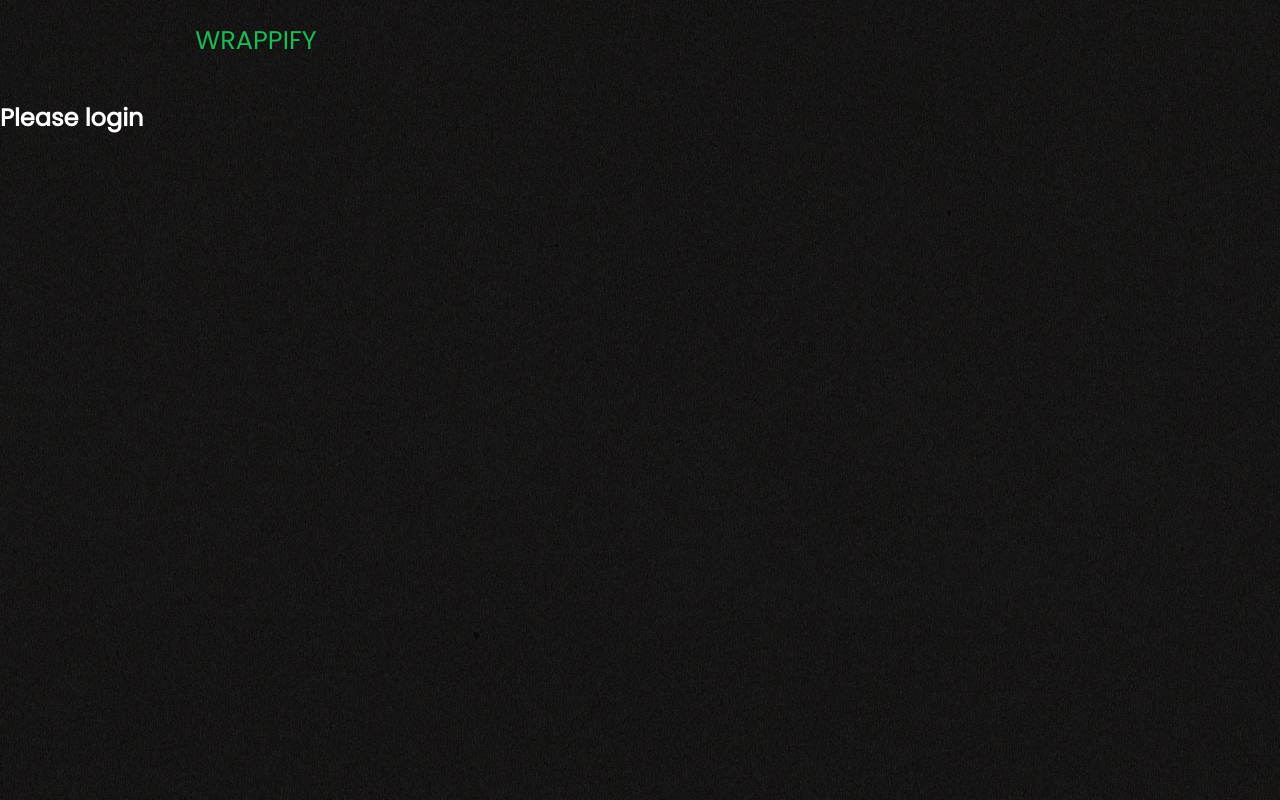
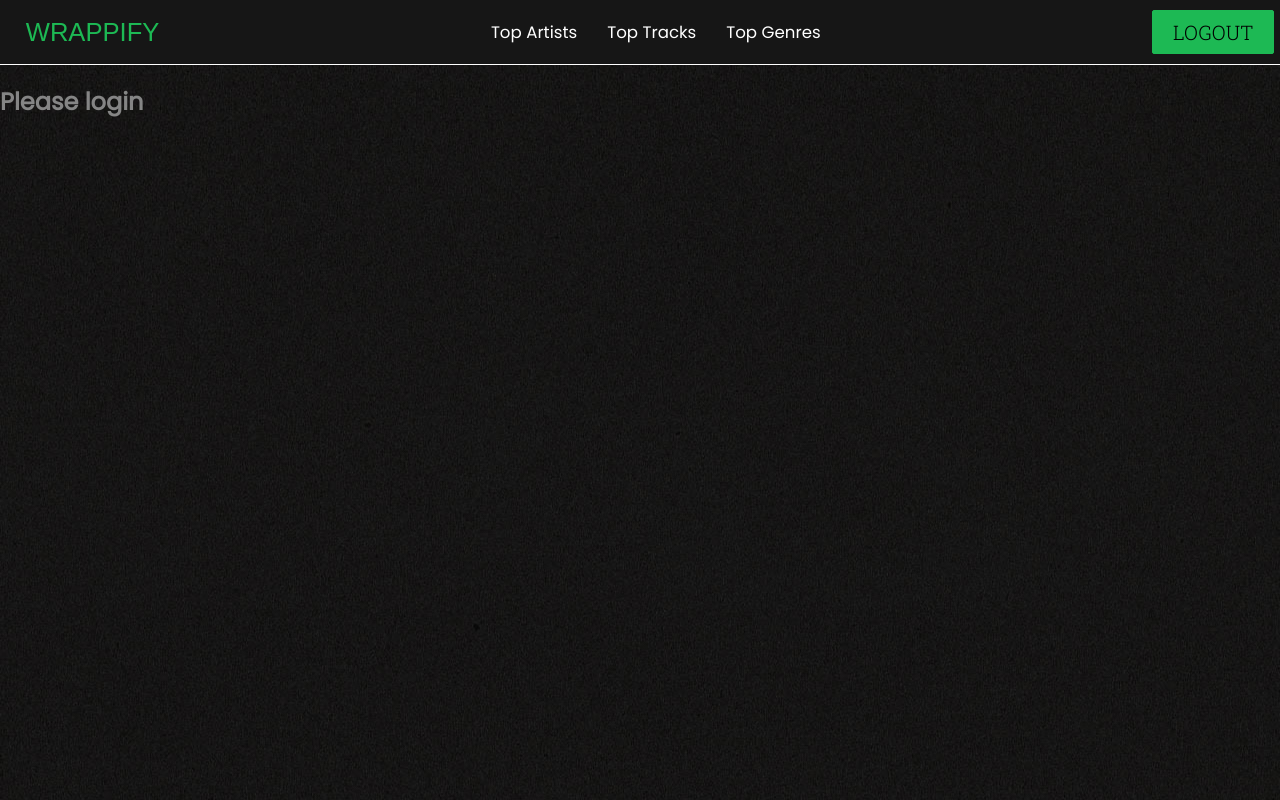
Before and after one commit to BakarCodes/Wrappify, a React (Create React App) app in the folder wrappify/: page /home in a window 1280 px wide. Built offline with nearby package versions, Linux system fonts and the light colour scheme.

Commit message:
Frontend update

```diff
--- a/wrappify/src/Components/Button.css
+++ b/wrappify/src/Components/Button.css
@@ -1,12 +1,13 @@
-
+@import url('https://fonts.googleapis.com/css2?family=Roboto+Slab:wght@300&display=swap');
 
 :root{
-    --primary:rgb(241,191,1);
+    --primary:#1DB954;
 }
 
 .btn{
+    font-family: 'Roboto Slab', serif;
     font-weight: 500;
-    padding: 8px 20px;
+    padding: 10px 10px;
     border-radius: 2px;
     outline: none;
     border: 1px rgba(0, 0, 0, 0.322);
--- a/wrappify/src/Components/Navbar.css
+++ b/wrappify/src/Components/Navbar.css
@@ -1,43 +1,51 @@
+@import url('https://fonts.googleapis.com/css2?family=DM+Sans:wght@1000&display=swap');
 
 
 .navbar {
-    background: #00000000;
-    height: 10vh;
+  background: #161616;
+  height: 8vh;
   display: grid;
-    justify-content: center;
-    align-items: center;
-    font-size: 1.2vw;
+  font-size: 1.3vw;
   position: sticky;
-
   z-index: 999;
-    /*box-shadow: 1px 0px 0px 1px rgba(255, 255, 255, 1);*/
+  box-shadow: 1px 0px 0px 1px rgba(255, 255, 255, 1);
 
 }
 
+.navbar-buttons {
+  display: flex;
+
+  gap: 30px;
+}
+
 .navbar-container {
+  gap: 40vh;
   display: flex;
-    justify-content: center;
+  justify-content:space-around; /* Change to space-between */
   align-items: center;
 }
 
 .navbar-logo {
   color: #1DB954;
-    justify-self: start;
+  font-family: 'DM Sans', sans-serif;
   cursor: pointer;
   text-decoration: none;
   font-size: 2vw;
-    margin-right: 60vw;
+  margin-left: 20px; /* Add margin on the left */
 }
 
+.navbar-logout {
+  margin-right: 20px;
+  /* Remove the flex and justify-content properties */
+}
+
+/* Center the three top buttons in the navbar */
 .nav-menu {
-    display: grid;
-    grid-template-columns: repeat(3, auto);
-    grid-gap: 0px;
+  display: flex;
+  justify-content: center; /* Change to center */
   list-style: none;
   text-align: right;
-    /*width: 60vw;*/
-    justify-content: end;
-
+  align-items: center; /* Add align-items property */
 }
 
   .nav-item {
@@ -62,6 +70,7 @@
   }
 
   .nav-links:hover,a:hover {
+    border-bottom: 2px solid #1DB954 ;
     color: #1DB954;
     transition: all 0.1s ease-out;
 
--- a/wrappify/src/Components/Navbar.js
+++ b/wrappify/src/Components/Navbar.js
@@ -1,12 +1,34 @@
 import React, {useState, useEffect} from 'react'
-import {Link} from 'react-router-dom'
+import {Link} from 'react-router-dom';
+import { useNavigate } from 'react-router-dom';
 import { Button } from './Button';
 import './Navbar.css'
 
 
 
 
-function Navbar() {
+
+function Navbar({ onLogout, onTopArtists, onTopTracks, onTopGenres }) {
+    const navigate = useNavigate(); // initialize useNavigate
+
+    const handleLogout = () => {
+      onLogout(); // Call the logout function passed from the parent component (Home)
+      navigate('/'); // Redirect the user to the landing page after logout
+    };
+
+    const handleTopArtists = () => {
+        onTopArtists(); // Call the function passed from the parent component (Home) to get top artists
+      };
+
+      const handleTopTracks = () => {
+        onTopTracks(); // Call the function passed from the parent component (Home) to get top tracks
+      };
+
+      const handleTopGenres = () => {
+        onTopGenres(); // Call the function passed from the parent component (Home) to get top genres
+      };
+
+
     const [click, setClick] = useState(false);
 
     const [button, setButton] = useState(true)
@@ -36,6 +58,25 @@ function Navbar() {
             <Link to="/" className="navbar-logo" onClick={closeMobileMenu}>
                 WRAPPIFY
             </Link>
+            <div className="navbar-buttons">
+                {button && (
+                    <>
+                    <Link className="navbar__button" onClick={handleTopArtists}>
+                        Top Artists
+                    </Link>
+                    <Link className="navbar__button" onClick={handleTopTracks}>
+                        Top Tracks
+                    </Link>
+                    <Link className="navbar__button" onClick={handleTopGenres}>
+                        Top Genres
+                    </Link>
+                    </>
+                )}
+            </div>
+            <Button className="navbar-logout" onClick={handleLogout}>
+                LOGOUT
+            </Button>
+
         </div>
     </nav>
   )
--- a/wrappify/src/Components/Pages/Home.css
+++ b/wrappify/src/Components/Pages/Home.css
@@ -1,9 +1,10 @@
 @import url("https://fonts.googleapis.com/css2?family=Poppins&display=swap");
 @import url('https://fonts.googleapis.com/css2?family=Comfortaa&display=swap');
 @import url('https://fonts.googleapis.com/css2?family=Roboto+Slab:wght@300&display=swap');
+@import url('https://fonts.googleapis.com/css2?family=DM+Sans:wght@1000&display=swap');
 
 body {
-    color: #ffffff;
+    color: #858585;
     background-image: url("../Images/background.jpg"); /* Replace "path/to/grainy.jpg" with the actual path to your image */
     background-position: center;
     font-family: "Poppins", sans-serif;
@@ -30,12 +31,15 @@ body {
 }
 .outline {
     border: 2px solid white;
-    box-shadow: 4px 4px rgb(10, 122, 0);
     margin-top: 3%;
     text-align: right;
     width: 100%;
     display: grid;
     grid-template-columns: 5fr 1fr; /* Two equal-width columns */
+}
+
+.section1{
+    margin-top: -3%;
 }
 
 .info {
@@ -70,14 +74,21 @@ body {
 
 }
 .trackName {
+    color: white;
     font-size: 2vw;
 }
 
 .artistName {
     font-family: 'Roboto Slab', serif;
-
     color: grey;
     font-size: 2vw;
+
+}
+
+.artistOnly {
+    font-family: 'Roboto Slab', serif;
+    color: rgb(254, 254, 254);
+    font-size: 3vw;
 
 }
 
@@ -95,9 +106,30 @@ body {
     flex-direction: column;
     align-items: right;
     width: 100%;
+    border-left: 2px solid white;
+}
+
+.artistImage{
+    display: flex;
+    flex-direction: column;
+    align-items: right;
+    width: 100%;
+    border-left: 2px solid white;
+}
+
+.artistImg{
+    display: flex;
+    flex-direction: column;
+    align-items: right;
+    width: 100%;
+    min-height: 200px;
+    max-height: 200px;
+
+
 }
 
 .albumImg {
+
     width: 100%;
 
  /* Adjust the height of the image as needed */
@@ -105,12 +137,13 @@ body {
 }
 
 .selections{
-    color: white;
     width: 100%;
     display: grid;
+    margin-top: 3%;
 }
 .menu{
-    justify-content: center;
+    height: 30px;
+    justify-content: start;
     align-items: center;
     display: flex;
     gap: 2px;
@@ -118,24 +151,39 @@ body {
 
 
 
-.topGenreButton, .topTrackButton,.topArtistButton, .duration{
-    width: 100%;
+.duration{
+    font-size: 2.2vh;
+    font-family: 'DM Sans', sans-serif;
+    border-top-left-radius: 10px;
+    padding: 2px 10px;
+    width: 20%;
     height: 100%;
-    background-color: #ffffff;
+    background-color: #1DB954;
 }
+
+.playlist{
+    font-size: 2.2vh;
+    font-family: 'DM Sans', sans-serif;
+    border: none;
+    background-color: #1DB954;
+    height: 30px;
+    width: 150px;
+}
+
 
 
   .links{
   }
+  .spotify-link{
 
+  }
   .spotify-button {
-    text-align: left;
-    font-size: 2.5vh;
+    text-align: center;
+
+    font-size: 2.7vh;
     display: flex;
-    justify-content: flex-end;
     width: 100%;
     align-items: center;
-    text-decoration: none;
     color: rgb(0, 0, 0);
     background-color: #1DB954;
     transition: background-color 0.2s ease;
--- a/wrappify/src/Components/Pages/Home.js
+++ b/wrappify/src/Components/Pages/Home.js
@@ -8,13 +8,11 @@ import logo from '../Images/Spotify-logo.png';
 
 function Home({setToken}) {
     const navigate = useNavigate(); // initialize useNavigate
-
     const logout = () => {
         window.localStorage.removeItem("token"); // remove the token from localStorage
         setToken(null); // remove the token from the app's state
         navigate('/'); // redirect the user to the landing page
     }
-
 
     console.log("Home page rendered");
 
@@ -153,9 +151,12 @@ function Home({setToken}) {
           <div className='image-container'>
             <div className='image'>
                 {track.album.images.length ? <img className='albumImg' src={track.album.images[0].url} alt="" /> : <div>No Image</div>}
-                    <a href={`https://open.spotify.com/track/${track.id}`} target="_blank" rel="noreferrer" className='spotify-button'>PLAY TRACK
+                <div className='spotify-link'>
+                    <a href={`https://open.spotify.com/track/${track.id}`} target="_blank" rel="noreferrer" className='spotify-button'>
                                 <img src={logo} alt="Spotify Logo" className="spotify-logo" />
+                                OPEN TRACK
                     </a>
+                </div>
             </div>
           </div>
         </div>
@@ -175,18 +176,21 @@ const renderArtists = () => {
               <div className='ranking'>
                 {`${index + 1}`}
               </div>
-              <div className='artistName'>
+              <div className='firstRow'>
+                <div className='description'>
+                    <div className='artistOnly'>
                         {artist.name}
                     </div>
-              <div className='links'>
-
                 </div>
               </div>
-              <div className='image'>
-                  {artist.images.length ? <img className='albumImg' src={artist.images[0].url} alt=""/> : <div>No Image</div>}
+              </div>
+              <div className='image-container'>
+                <div className='artistImage'>
+                    {artist.images.length ? <img className='artistImg' src={artist.images[0].url} alt=""/> : <div>No Image</div>}
                     <a href={`https://open.spotify.com/artist/${artist.id}`} target="_blank" rel="noreferrer" className='spotify-button'>
                         <img src={logo} alt="Spotify Logo" className="spotify-logo" /> View Artist
                     </a>
+                </div>
               </div>
 
             </div>
@@ -207,9 +211,26 @@ const renderGenres = () => {
     ))
 }
 
+const handleTopArtists = async () => {
+    await getTopArtists();
+  };
+
+  const handleTopTracks = async () => {
+    await getTopTracks();
+  };
+
+  const handleTopGenres = async () => {
+    await getTopGenres();
+  };
+
 return (
     <div>
-    <Navbar/>
+    <Navbar
+        onTopArtists={handleTopArtists}
+        onTopTracks={handleTopTracks}
+        onTopGenres={handleTopGenres}
+        onLogout={logout}
+        />
       <section class="three">
         <div className='image-grid'>
           {token ? (
@@ -228,20 +249,19 @@ return (
                             <option value="medium_term">6 Months</option>
                             <option value="long_term">Yearly</option>
                         </select>
-                        <button className="topArtistButton" onClick={getTopArtists}>Get Top Artists</button>
-                        <button className="topTrackButton" onClick={getTopTracks}>Get Top Tracks</button>
-                        <button className="topGenreButton" onClick={getTopGenres}>Get Top Genres</button>
-                        {tracks.length > 0 && <button onClick={createPlaylist}>Create Playlist</button>}
+                        <div className='playlistBox'>
+                            {tracks.length > 0 && <button className='playlist' onClick={createPlaylist}>Create Playlist</button>}
                                 {playlistUrl && <a href={playlistUrl} target="_blank" rel="noreferrer">View the new playlist on Spotify</a>}
-                        <div className='logout'>
-                            <button onClick={logout}>Logout</button>
                         </div>
                     </div>
+
                 </div>
+
                 {/* Rendered items go here */}
                 {renderArtists()}
                 {renderTracks()}
                 {renderGenres()}
+
               </div>
             </>
           ) : (
```
Lines whose indentation alone changed are shown as unchanged.
